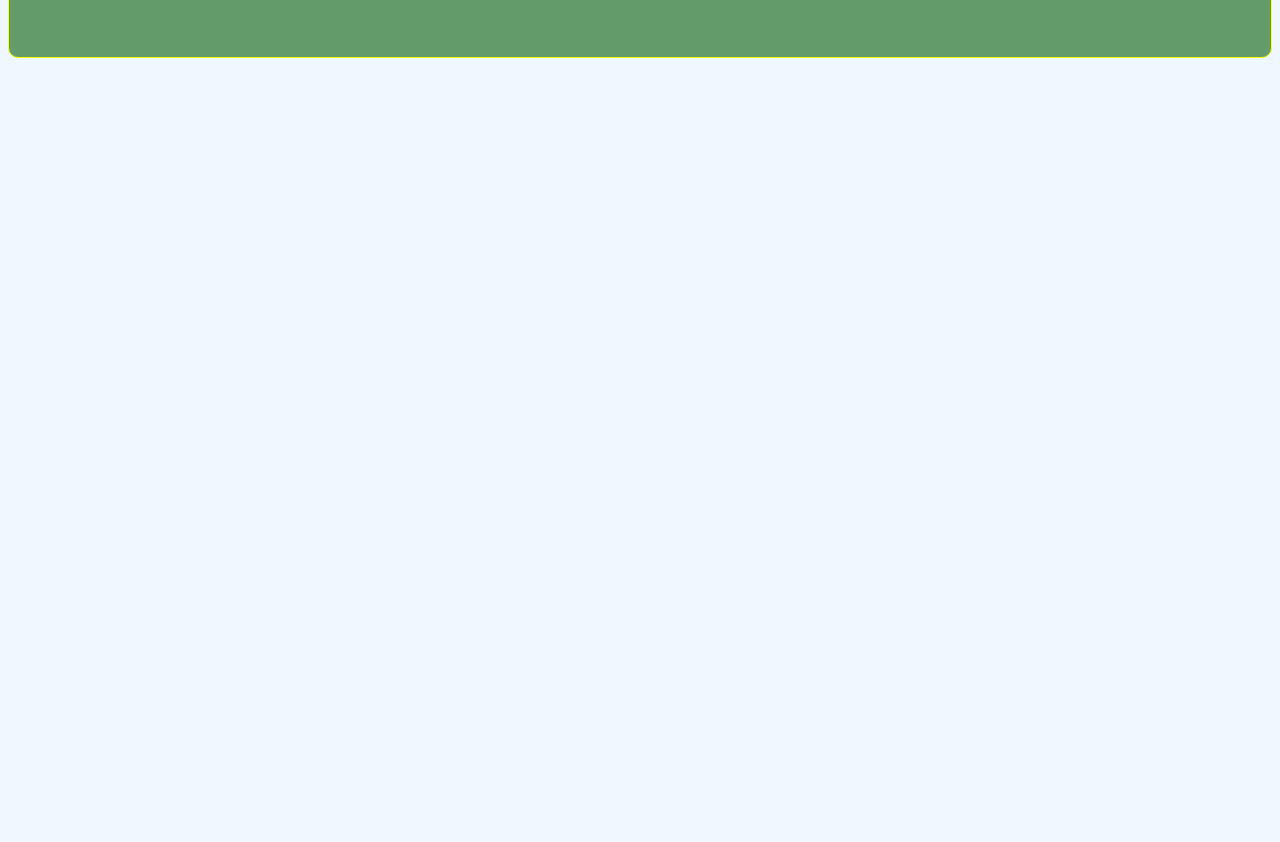
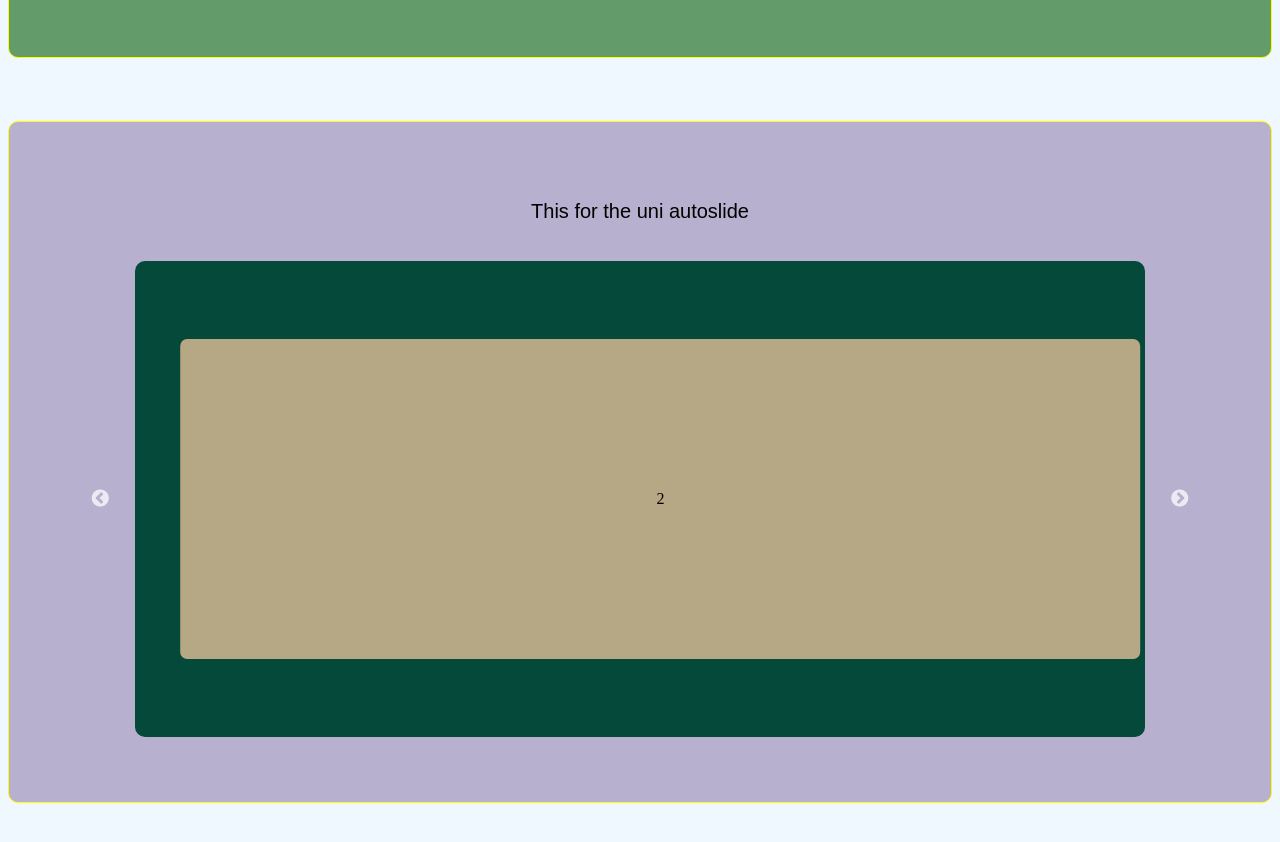
Before and after one commit to Shemaremy/React-Card-Carousel-2, a React (Vite) app in the folder carousel 2/: page / in a window 1280 px wide. Shown: the part 2140-2982 px from the top of the page. Before the commit the page ends 2433 px from the top, so only its background shows below. Built offline with nearby package versions, Linux system fonts and the light colour scheme.

Commit message:
commit 007

```diff
--- a/carousel 2/src/App.css
+++ b/carousel 2/src/App.css
@@ -1,6 +1,6 @@
 body {
   background-color: aliceblue;
-  height: 300vh;
+  height: 400vh;
 }
 
 h1 {
@@ -91,7 +91,7 @@ h1 {
 
 .Trend-2 {
   background-color: red;
-  height: 200px;
+  height: 350px;
   width: 100%;
 }
 
@@ -213,6 +213,15 @@ h1 {
 
 
 
+
+
+
+
+
+
+
+
+
 /**-------------------------------------------------------------------------------------------------------------*/
 
 
@@ -226,8 +235,17 @@ h1 {
 
 
 
+
+
+
+
+
+
+
+
+
 .section-four {
-  background-color: rgb(99, 155, 107);
+  background-color: rgba(121, 99, 155, 0.486);
   height: 85vh;
   display: flex;
   flex-direction: column;
--- a/carousel 2/src/main.jsx
+++ b/carousel 2/src/main.jsx
@@ -3,6 +3,7 @@ import ReactDOM from 'react-dom/client'
 import MultipleItems from './App'      //First Card
 import CenterMode from './OtherCards'  //Second Card
 import Autoplay from './Autoplay'     // Third card library
+import UniAutoplay from './uniautoplay'
 import './App.css'
 
 
@@ -11,5 +12,6 @@ ReactDOM.createRoot(document.getElementById('root')).render(
       <MultipleItems />
       <CenterMode />
       <Autoplay />
+      <UniAutoplay />
   </React.StrictMode>,
 )
--- a/carousel 2/src/uniautoplay.jsx
+++ b/carousel 2/src/uniautoplay.jsx
@@ -0,0 +1,61 @@
+import React from "react";
+import './App.css';
+
+import Slider from "react-slick";
+import "slick-carousel/slick/slick.css";
+import "slick-carousel/slick/slick-theme.css";
+
+
+function UniAutoplay() {
+  const settings = {
+    infinite: true,
+    speed: 500,
+    slidesToShow: 1,
+    slidesToScroll: 1,
+    autoplay: true,
+    speed: 1000,
+    autoplaySpeed: 5000,
+    cssEase: "linear"
+  };
+
+  return (
+    <>
+      <div className="section-four">
+        <h1>This for the uni autoslide</h1>
+        <div className="slider-container-4">
+          <Slider {...settings}>
+            <div className="Trend">
+              <div className="card-4">1</div>
+            </div>
+            <div className="Trend">
+              <div className="card-4">2</div>
+            </div>
+            <div className="Trend">
+              <div className="card-4">3</div>
+            </div>
+            <div className="Trend">
+              <div className="card-4">4</div>
+            </div>
+            <div className="Trend">
+              <div className="card-4">5</div>
+            </div>
+            <div className="Trend">
+              <div className="card-4">6</div>
+            </div>
+            <div className="Trend">
+              <div className="card-4">7</div>
+            </div>
+            <div className="Trend">
+              <div className="card-4">8</div>
+            </div>
+            <div className="Trend">
+              <div className="card-4">9</div>
+            </div>
+          </Slider>
+        </div>
+      </div>
+    </>
+  );
+}
+
+export default UniAutoplay;
```
